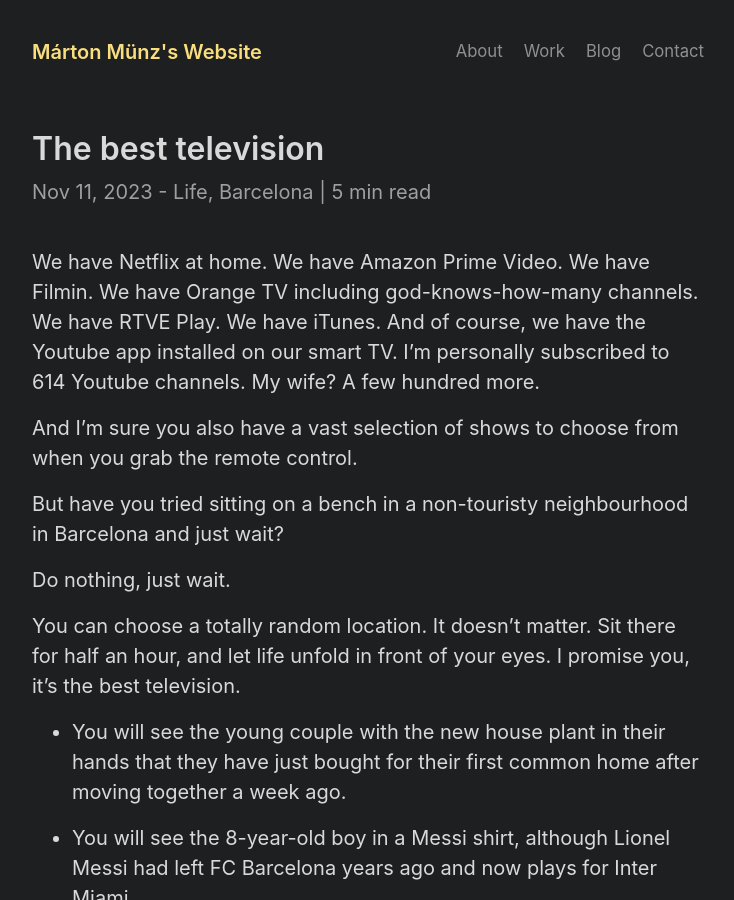
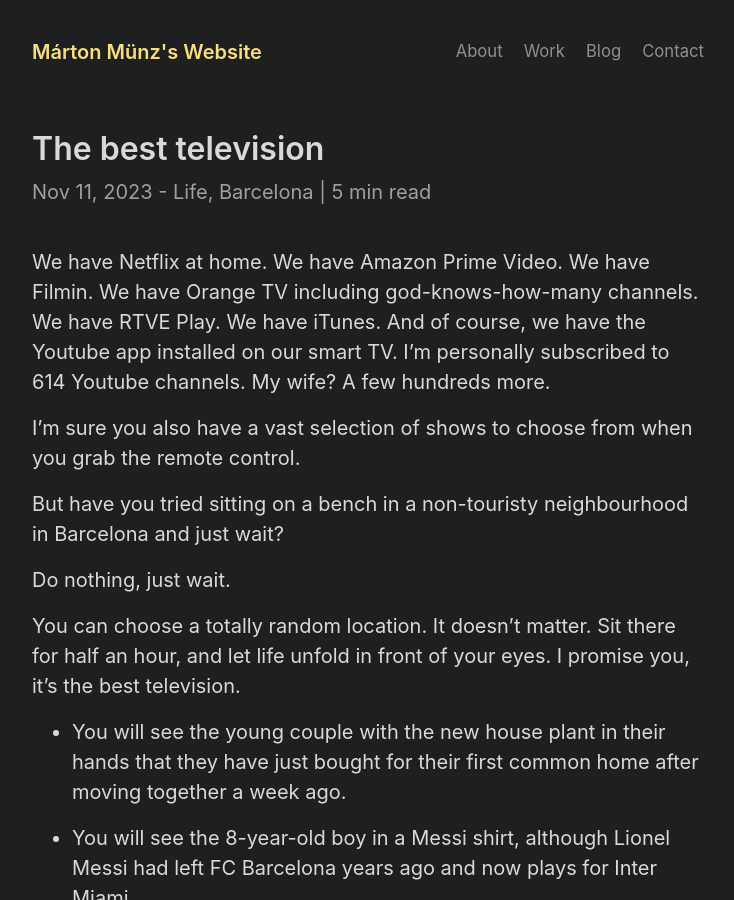
Before and after one commit to mmuenz/website, a Jekyll site: the page built from television.md, in a window 1280 px wide and 900 px high. Shown: the whole window, without its empty margins (272-1006 px from the left). Built offline with Jekyll 4.4.1, drawn with Linux system fonts in a browser that asks for light colours.

Commit message:
Fixed The best television

```diff
--- a/television.md
+++ b/television.md
@@ -5,9 +5,9 @@ title: The best television
 
 <div class="bloginfo">Nov 11, 2023  - Life, Barcelona | 5 min read</div>
 
-We have Netflix at home. We have Amazon Prime Video. We have Filmin. We have Orange TV including god-knows-how-many channels. We have RTVE Play. We have iTunes. And of course, we have the Youtube app installed on our smart TV. I'm personally subscribed to 614 Youtube channels. My wife? A few hundred more.
+We have Netflix at home. We have Amazon Prime Video. We have Filmin. We have Orange TV including god-knows-how-many channels. We have RTVE Play. We have iTunes. And of course, we have the Youtube app installed on our smart TV. I'm personally subscribed to 614 Youtube channels. My wife? A few hundreds more.
 
-And I'm sure you also have a vast selection of shows to choose from when you grab the remote control.
+I'm sure you also have a vast selection of shows to choose from when you grab the remote control.
 
 But have you tried sitting on a bench in a non-touristy neighbourhood in Barcelona and just wait?
 
```
